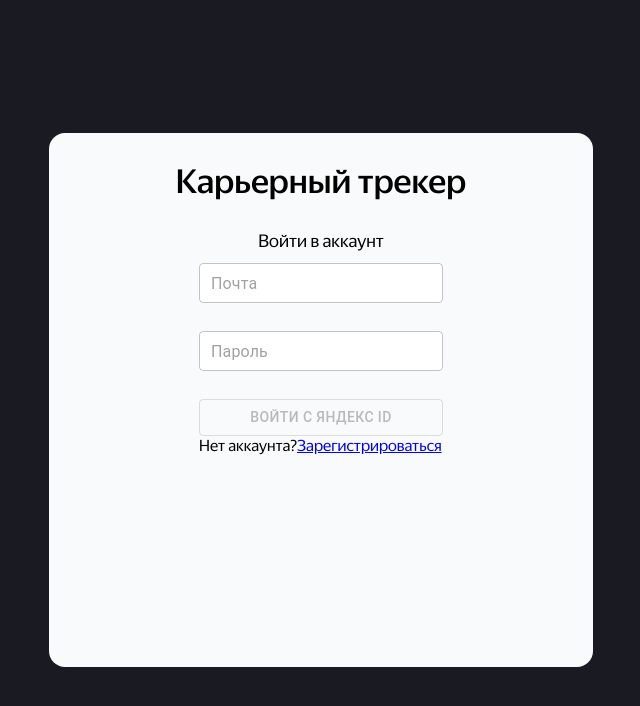
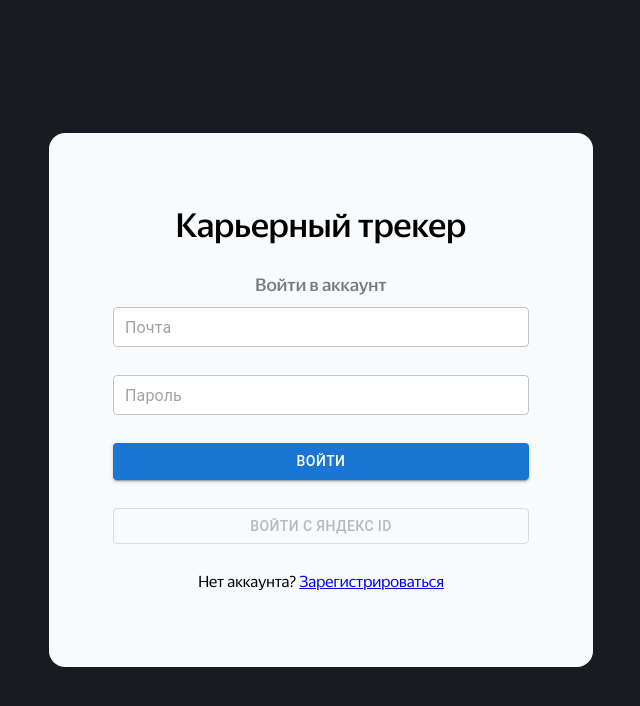
Before and after one commit to Hakaton14/frontend, a React (Vite) app: page /sign-in in a window 1280 px wide. Shown: the top 706 px of the page, without its empty margins (319-959 px from the left). Built offline with nearby package versions, Linux system fonts and the light colour scheme.

Commit message:
feat: Настроит пути, подчистить стили

```diff
--- a/src/components/App/App.tsx
+++ b/src/components/App/App.tsx
@@ -1,18 +1,16 @@
 import { Routes, Route } from "react-router-dom"
-import { Calendar } from "@Components"
 import { Auth } from "@Components"
-// import ProtectedRoute from "../ProtectedRoute/ProtectedRoute"
+import ProtectedRoute from "../ProtectedRoute/ProtectedRoute"
 import MainScreen from "../MainScreen/MainScreen"
-
+//123AAa!!
 function App() {
   return (
     <div className="App">
       <Routes>
-        {/* <Route
+        <Route
           path="/"
           element={<ProtectedRoute element={MainScreen} />}
-        ></Route> */}
-        <Route path="/" element={<MainScreen />}></Route>
+        ></Route>
         <Route path="sign-in" element={<Auth podComponent="login" />}></Route>
         <Route
           path="sign-up"
--- a/src/components/Auth/Auth.module.scss
+++ b/src/components/Auth/Auth.module.scss
@@ -18,6 +18,7 @@ $bgModule:#1A1B22;
   display: flex;
   flex-direction: column;
   align-items: center;
+  justify-content: center;
   width: calc(448px - #{$paddingWT + $paddingWB});
   min-height: calc(630px - #{$paddingHL + $paddingHR});
   border-radius: 16px;
--- a/src/components/Auth/Login/Login.module.scss
+++ b/src/components/Auth/Login/Login.module.scss
@@ -1,9 +1,11 @@
-.container {}
+.container {
+  width: 100%;
+}
 
 .title {
-    color: #000000;
+    color: #797981;
     font-size: 18px;
-    font-weight: 400;
+    font-weight: 500;
     line-height: 24px;
     letter-spacing: 0em;
     text-align: center;
@@ -13,3 +15,6 @@
 .input, .button {
     margin: 0 0 28px 0;
 }
+.toolbar {
+  text-align: center;
+}
--- a/src/components/Auth/Login/Login.tsx
+++ b/src/components/Auth/Login/Login.tsx
@@ -5,14 +5,11 @@ import { Input } from "@UI"
 import { loginShema } from "@Utils"
 import { login } from "@Features"
 import styles from "./Login.module.scss"
-import { useAppDispatch } from "@ReduxHooks"
-
+import { useAppDispatch, useAppSelector } from "@ReduxHooks"
+import { Link } from "react-router-dom"
+import { useNavigate } from "react-router"
+import { useEffect } from "react"
 interface Inputs {
-  email: string
-  password: string
-}
-
-type formLogin = {
   email: string
   password: string
 }
@@ -26,7 +23,14 @@ const Login = () => {
     resolver: yupResolver(loginShema),
   })
 
+  const navigate = useNavigate()
   const dispatch = useAppDispatch()
+  const { user } = useAppSelector((state) => state.auth)
+
+  useEffect(() => {
+    if (user) navigate("/")
+  }, [user, navigate])
+
   const onSubmit = async (userData: Inputs) => {
     dispatch(login(userData))
   }
@@ -58,7 +62,13 @@ const Login = () => {
           />
         </div>
 
-        <div className={styles.Button}>
+        <div className={styles.button}>
+          <Button type="submit" variant="contained" size="medium" fullWidth>
+            Войти
+          </Button>
+        </div>
+
+        <div className={styles.button}>
           <Button
             type="submit"
             fullWidth
@@ -71,9 +81,9 @@ const Login = () => {
         </div>
       </form>
 
-      <div>
-        <span>Нет аккаунта?</span>
-        <a href="/sign-up">Зарегистрироваться</a>
+      <div className={styles.toolbar}>
+        <span>Нет аккаунта? </span>
+        <Link to="/sign-up">Зарегистрироваться</Link>
       </div>
     </div>
   )
--- a/src/components/Auth/Registration/Registration.module.scss
+++ b/src/components/Auth/Registration/Registration.module.scss
@@ -3,9 +3,9 @@
 }
 
 .title {
-    color: #000000;
-    font-size: 14px;
-    font-weight: 400;
+    color: #797981;
+    font-size: 18px;
+    font-weight: 500;
     line-height: 20px;
     letter-spacing: 0em;
     text-align: center;
--- a/src/components/Auth/Registration/Registration.tsx
+++ b/src/components/Auth/Registration/Registration.tsx
@@ -7,7 +7,8 @@ import { registrationShema } from "@Utils"
 import { yupResolver } from "@hookform/resolvers/yup"
 import { useAppDispatch, useAppSelector } from "@ReduxHooks"
 import { login, signUp } from "@Features"
-
+import { Link } from "react-router-dom"
+import { useNavigate } from "react-router"
 type formRegistration = {
   first_name: string
   last_name: string
@@ -17,6 +18,7 @@ type formRegistration = {
 }
 
 const Registration: FC = () => {
+  const navigate = useNavigate()
   const dispatch = useAppDispatch()
   const { isError, isSuccess, message, isLoading } = useAppSelector(
     (state) => state.auth,
@@ -31,8 +33,8 @@ const Registration: FC = () => {
   })
 
   useEffect(() => {
-    //редирект на логин
-  }, [isError, isSuccess, message])
+    if (isSuccess) navigate("/")
+  }, [isSuccess, navigate])
 
   const onSubmit = async (userData: formRegistration) => {
     await dispatch(signUp(userData))
@@ -106,8 +108,8 @@ const Registration: FC = () => {
       </form>
 
       <div className={styles.toolbar}>
-        <span>Есть учетная запись?</span>
-        <a href="/sign-in">Войти</a>
+        <span>Есть учетная запись? </span>
+        <Link to="/sign-in">Войти</Link>
       </div>
     </div>
   )
--- a/src/components/ProtectedRoute/ProtectedRoute.tsx
+++ b/src/components/ProtectedRoute/ProtectedRoute.tsx
@@ -1,8 +1,10 @@
-import React from "react"
+import { useAppSelector } from "@ReduxHooks"
 import { Navigate } from "react-router-dom"
 
 const ProtectedRoute = ({ element: Component, ...props }) => {
-  return props.loggedIn ? <Component {...props} /> : <Navigate to="/" replace />
+  const { user } = useAppSelector((state) => state.auth)
+
+  return user ? <Component {...props} /> : <Navigate to="/sign-in" replace />
 }
 
 export default ProtectedRoute
--- a/src/features/auth/authSlice.ts
+++ b/src/features/auth/authSlice.ts
@@ -19,7 +19,7 @@ interface IinitialState {
   isLoading: boolean
   isError: boolean
   isSuccess: boolean
-  authenticated: boolean
+
   message: string | unknown
 }
 
@@ -32,7 +32,6 @@ const initialState: IinitialState = {
   isLoading: false,
   isError: false,
   isSuccess: false,
-  authenticated: false,
   message: "",
 }
 
@@ -79,7 +78,6 @@ export const authSlice = createSlice({
       state.isError = false
       state.isLoading = false
       state.isSuccess = false
-      state.authenticated = false
       state.message = ""
     },
   },
@@ -91,8 +89,6 @@ export const authSlice = createSlice({
       .addCase(signUp.fulfilled, (state, action) => {
         state.isLoading = false
         state.isSuccess = true
-        state.authenticated = true
-        state.user = action.payload
       })
       .addCase(signUp.rejected, (state, action) => {
         state.isLoading = false
@@ -106,7 +102,6 @@ export const authSlice = createSlice({
       .addCase(login.fulfilled, (state, action) => {
         state.isLoading = false
         state.isSuccess = true
-        state.authenticated = true
         state.user = action.payload
       })
       .addCase(login.rejected, (state, action) => {
```
